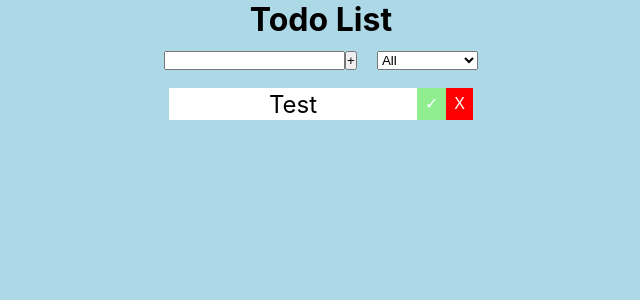
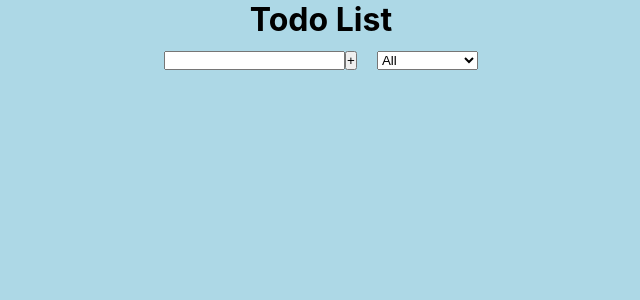
Before and after one commit to liaozhuzhu/react-todo, a React (Create React App) app: page / in a window 1280 px wide. Shown: the top 300 px of the page, without its empty margins (319-959 px from the left). Built offline with nearby package versions, Linux system fonts and the light colour scheme.

Commit message:
Got Text Working

```diff
--- a/src/App.js
+++ b/src/App.js
@@ -11,7 +11,7 @@
       <header>
         <h1>Todo List</h1>
         <Form text={text} setText={setText} todos={todos} setTodos={setTodos}/>
-        <TodoList />
+        <TodoList todos={todos}/>
       </header>
     </div>
   );
--- a/src/components/Todo.js
+++ b/src/components/Todo.js
@@ -1,7 +1,7 @@
-const Todo = () => {
+const Todo = ({text}) => {
     return (
         <div className="todo">
-            <li className="todo-item">Test</li>
+            <li className="todo-item">{text}</li>
             <button className="list-button" id="complete">✓</button>
             <button className="list-button" id="delete">X</button>
         </div>
--- a/src/components/TodoList.js
+++ b/src/components/TodoList.js
@@ -1,10 +1,13 @@
 import Todo from "./Todo";
 
-const TodoList = () => {
+const TodoList = ({todos}) => {
+    console.log(todos);
     return (
         <div className="todo-container">
             <ul className="todo-list">
-                <Todo />
+                {todos.map(todo => (
+                    <Todo text={todo.text} />
+                ))}
             </ul>
         </div>
     )
```
